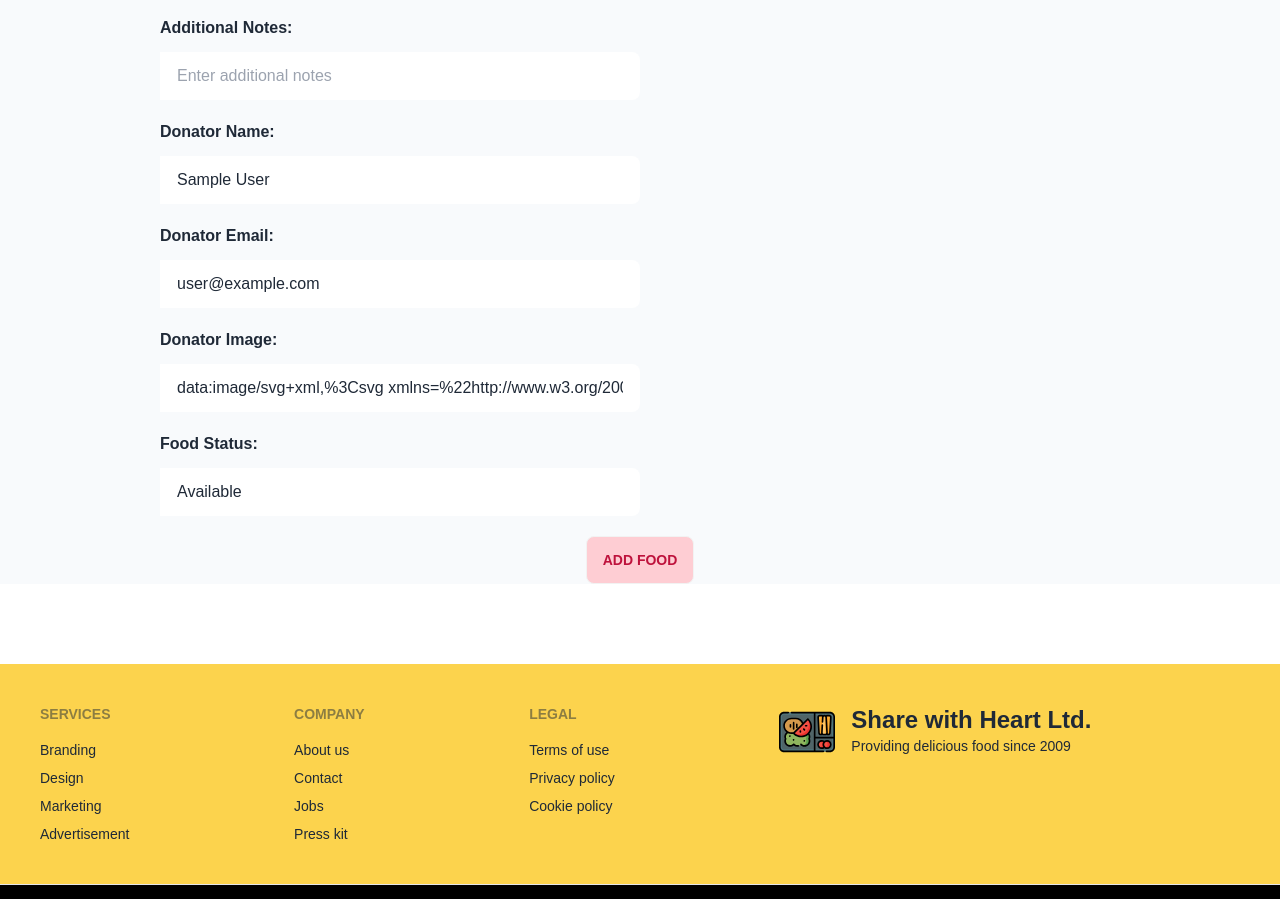
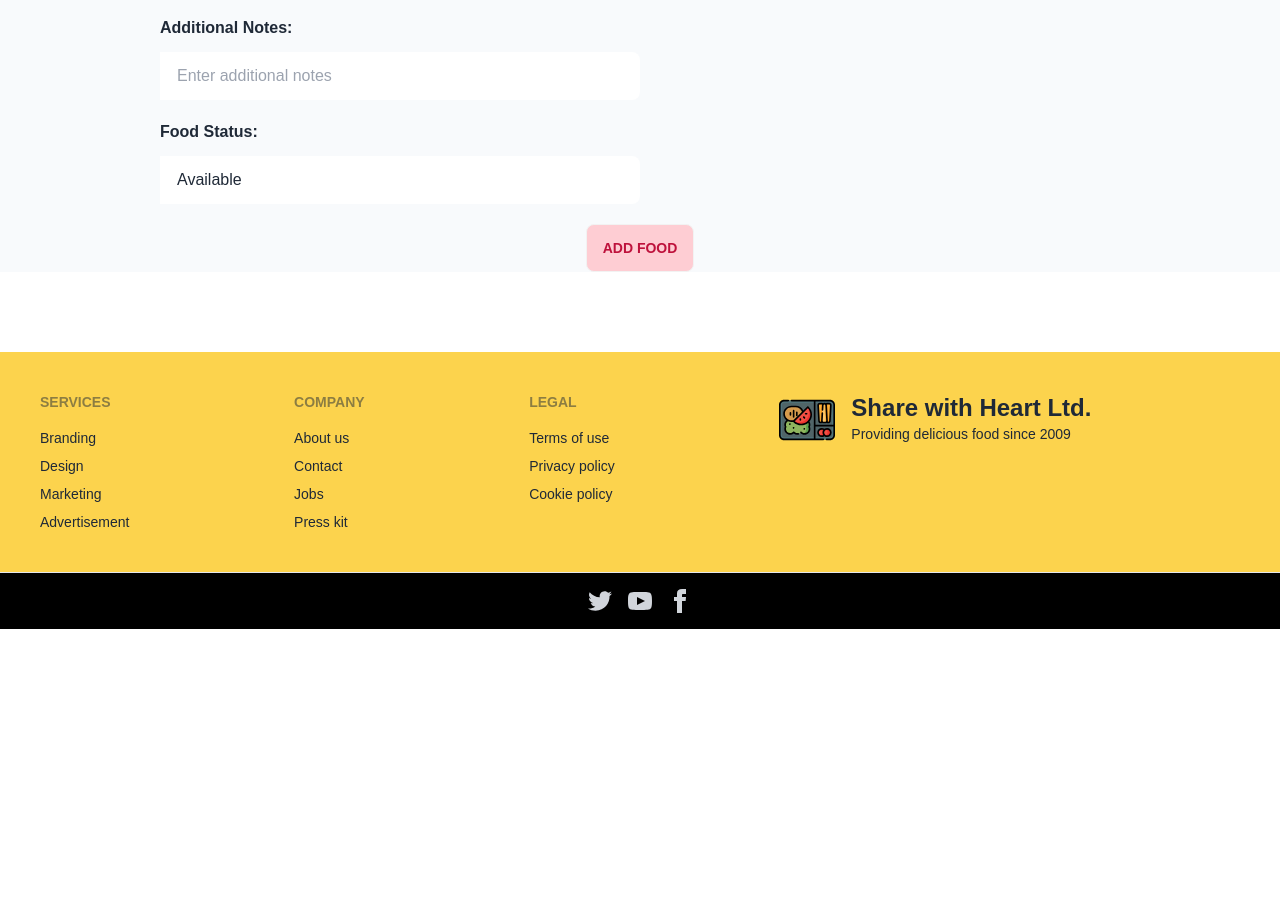
Before and after one commit to 2023afifa/Assignment11-FoodSharingClient, a React (Vite) app: page /addfood in a window 1280 px wide. Shown: the part 1020-1919 px from the top of the page. After the commit the page ends 1649 px from the top, so only its background shows below. Built offline with nearby package versions, Linux system fonts and the light colour scheme; no server answers; sample sign-in values are in the browser's storage; a web font is replaced by a local one.

Commit message:
Form input decreased

```diff
--- a/src/AddFood/AddFood.jsx
+++ b/src/AddFood/AddFood.jsx
@@ -9,8 +9,6 @@ import { Helmet } from "react-helmet";
 const AddFood = () => {
 
     const { user } = useContext(AuthContext);
-    console.log(user);
-    console.log(user.email);
 
     const handleAddFood = e => {
         e.preventDefault();
@@ -22,9 +20,9 @@ const AddFood = () => {
         const expired = form.expired.value;
         const note = form.note.value;
         const status = form.status.value;
-        const donatorname = form.donatorname.value;
-        const donatoremail = form.donatoremail.value;
-        const donatorimage = form.donatorimage.value;
+        const donatorname = user.displayName;
+        const donatoremail = user.email;
+        const donatorimage = user.photoURL;
 
         const newFood = { name, image, quantity, location, expired, note, status, donatorname, donatoremail, donatorimage };
         console.log(newFood);
@@ -110,33 +108,6 @@ const AddFood = () => {
                     </div>
 
                     <div>
-                        <div>
-                            <h3 className="font-bold mb-3">Donator Name:</h3>
-                            <div className="form-control mb-5">
-                                <label className="input-group">
-                                    <input type="text" name="donatorname" defaultValue={user.displayName} placeholder="Donator name" className="input w-1/2" />
-                                </label>
-                            </div>
-                        </div>
-                        <div>
-                            <h3 className="font-bold mb-3">Donator Email:</h3>
-                            <div className="form-control mb-5">
-                                <label className="input-group">
-                                    <input type="text" name="donatoremail" defaultValue={user.email} placeholder="Donator email" className="input w-1/2" />
-                                </label>
-                            </div>
-                        </div>
-                        <div>
-                            <h3 className="font-bold mb-3">Donator Image:</h3>
-                            <div className="form-control mb-5">
-                                <label className="input-group">
-                                    <input type="text" name="donatorimage" defaultValue={user.photoURL} placeholder="Donator image" className="input w-1/2" />
-                                </label>
-                            </div>
-                        </div>
-                    </div>
-
-                    <div>
                         <h3 className="font-bold mb-3">Food Status:</h3>
                         <div className="form-control mb-5">
                             <label className="input-group">
```
